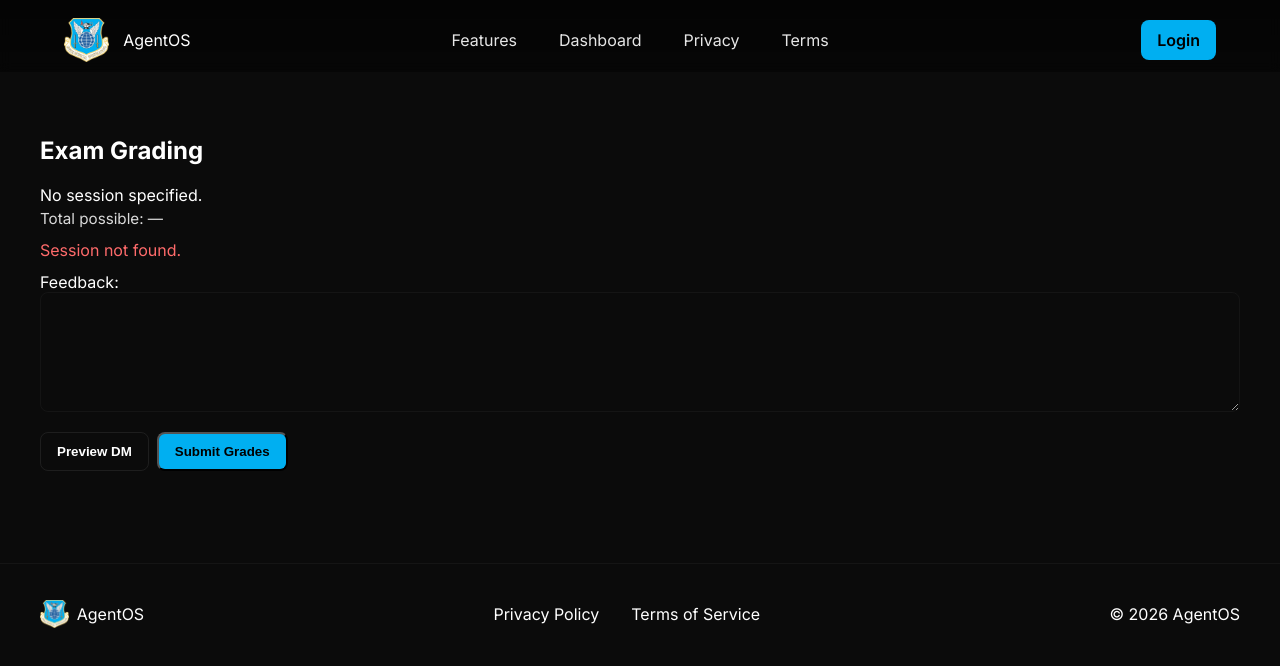
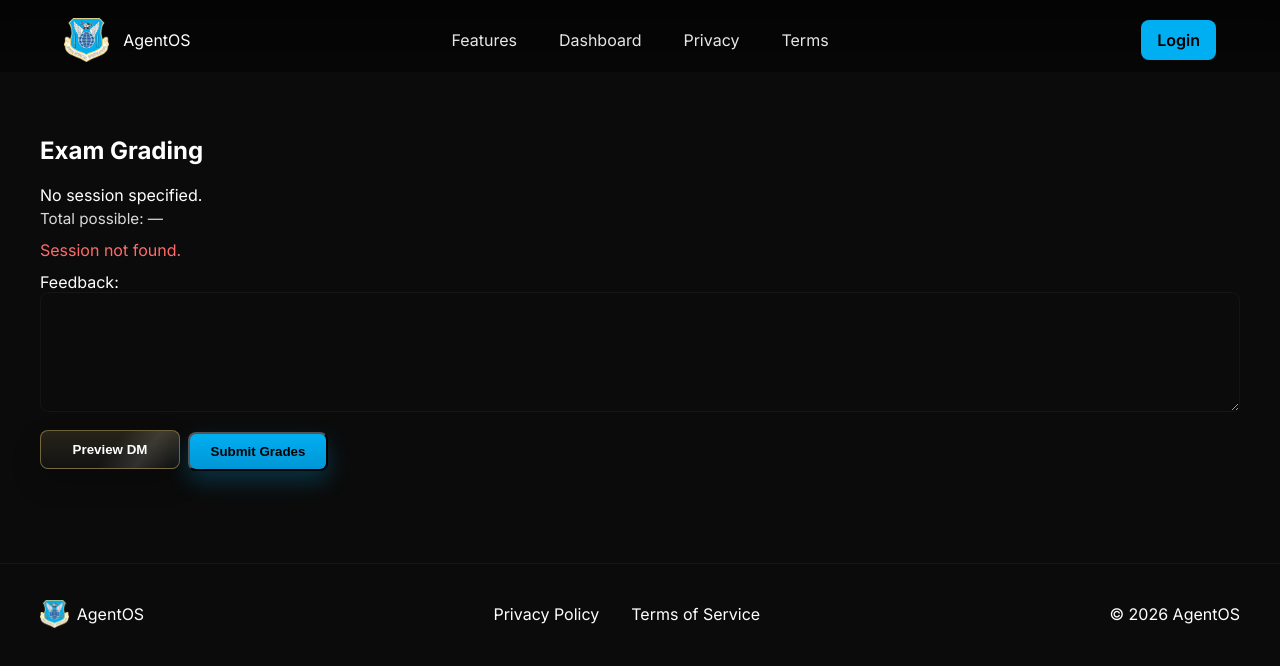
Before and after one commit to legobeerus/legobeerus.github.io, a plain HTML site: page grade.html in a window 1280 px wide. Both pictures are taken after a click on the button "Preview DM". Drawn offline with Linux system fonts and the light colour scheme; no server answers.

Commit message:
Visual changes pt2

```diff
--- a/scripts/exams.js
+++ b/scripts/exams.js
@@ -100,7 +100,7 @@
     statusMsg.textContent = 'Checking login...'
     const user = await ensureAuth()
     if(!user) return
-    statusMsg.textContent = `Signed in as ${user.username}#${user.discriminator}`
+    statusMsg.textContent = `Signed in as ${user.username}#${user.discriminator}. Active reviews ready.`
 
     try{
       const resp = await fetch(`${AUTH_SERVER}/api/exams`, { credentials: 'include' })
@@ -118,7 +118,6 @@
 
       renderList(phase1List, mergeUniqueLists([phase1Items]))
       renderList(phase4List, mergeUniqueLists([phase4Items]))
-      statusMsg.textContent = `Loaded ${items.length} exams. Showing ${phase1Items.length} active review(s) in Phase 1 and ${phase4Items.length} in Phase 4.`
     }catch(e){ console.error(e); statusMsg.textContent='Failed to load exams' }
   }
 
--- a/scripts/grade.js
+++ b/scripts/grade.js
@@ -11,6 +11,7 @@
   const previewArea = byId('previewArea')
   const previewText = byId('previewText')
   const resultEl = byId('result')
+  const submitBtn = form.querySelector('[type=submit]')
   let currentUser = null
 
   sessionLabel.textContent = sessionId ? `Session: ${sessionId}` : 'No session specified.'
@@ -113,7 +114,6 @@
   function escapeHtml(s){ return (s||'').replace(/[&<>"]/g, c=>({"&":"&amp;","<":"&lt;",">":"&gt;","\"":"&quot;"})[c]) }
   function setFormControlsEnabled(enabled){
     previewBtn.disabled = !enabled
-    const submitBtn = form.querySelector('[type=submit]')
     if(submitBtn){
       submitBtn.disabled = !enabled
       if(enabled){
@@ -186,16 +186,22 @@
     const feedback = byId('feedback').value || ''
     try{
       setFormControlsEnabled(false)
+      form.classList.add('is-submitting')
+      if(submitBtn) submitBtn.textContent = 'Submitting...'
       const resp = await fetch(`${AUTH_SERVER}/api/exams/${encodeURIComponent(sessionId)}/grade`,{
         method:'POST',headers:{'Content-Type':'application/json'},body:JSON.stringify({scores, feedback}), credentials: 'include'
       })
       const text = await resp.text()
       let data
       try{ data = JSON.parse(text) }catch(_){ data = { error: text } }
-      if(!resp.ok){ resultEl.textContent = `Error: ${data.message || data.error || resp.status}`; setFormControlsEnabled(true); return }
+      if(!resp.ok){ resultEl.textContent = `Error: ${data.message || data.error || resp.status}`; setFormControlsEnabled(true); form.classList.remove('is-submitting'); if(submitBtn) submitBtn.textContent = 'Submit Grades'; return }
       resultEl.textContent = 'Submitted successfully.'
       setFormControlsEnabled(false)
     }catch(e){ console.error(e); resultEl.textContent='Submission failed'; setFormControlsEnabled(true) }
+    finally{
+      form.classList.remove('is-submitting')
+      if(submitBtn && submitBtn.textContent === 'Submitting...') submitBtn.textContent = 'Submit Grades'
+    }
   })
 
   fetchCurrentUser()
--- a/styles.css
+++ b/styles.css
@@ -229,6 +229,49 @@ a:hover,a:focus,a:active{color:var(--accent);text-decoration:none}
 }
 .grading input[type=number].score-over-max:focus{box-shadow:0 0 0 3px rgba(234,76,76,0.24), 0 0 22px rgba(234,76,76,0.24)}
 .grading .actions{margin-top:16px;display:flex;gap:8px}
+.grading .actions .btn{
+  position:relative;
+  overflow:hidden;
+  min-width:140px;
+  transition:transform .18s ease, box-shadow .18s ease, filter .18s ease, background-color .18s ease, color .18s ease;
+}
+.grading .actions .btn::before{
+  content:'';
+  position:absolute;
+  inset:-40% -20%;
+  background:linear-gradient(120deg, transparent 35%, rgba(255,255,255,0.12) 50%, transparent 65%);
+  transform:translateX(-30%) rotate(8deg);
+  opacity:0;
+  transition:opacity .18s ease, transform .45s ease;
+  pointer-events:none;
+}
+.grading .actions .btn:hover::before,
+.grading .actions .btn:focus::before{opacity:1;transform:translateX(20%) rotate(8deg)}
+.grading .actions .btn:hover,
+.grading .actions .btn:focus{
+  transform:translateY(-2px);
+  box-shadow:0 12px 28px rgba(0,0,0,0.22);
+}
+.grading .actions .btn:active{transform:translateY(0);box-shadow:0 6px 16px rgba(0,0,0,0.18)}
+.grading .actions .btn-primary{
+  background:linear-gradient(180deg, rgba(0,175,241,1), rgba(0,150,214,1));
+  box-shadow:0 10px 22px rgba(0,175,241,0.24);
+}
+.grading .actions .btn-primary:hover,.grading .actions .btn-primary:focus{
+  filter:brightness(1.05);
+  box-shadow:0 14px 30px rgba(0,175,241,0.34);
+}
+.grading .actions .btn-ghost{
+  border-color:rgba(255,255,255,0.14);
+  background:linear-gradient(180deg, rgba(255,255,255,0.03), rgba(255,255,255,0.015));
+}
+.grading .actions .btn-ghost:hover,.grading .actions .btn-ghost:focus{
+  border-color:rgba(245,215,122,0.4);
+  background:linear-gradient(180deg, rgba(245,215,122,0.12), rgba(255,255,255,0.03));
+}
+.grading .actions .btn.disabled,
+.grading .actions .btn:disabled{opacity:.6;filter:saturate(.8)}
+.grading .actions .btn-primary.is-submitting{letter-spacing:.02em}
 .grading .notice{color:#ff6b6b;margin:8px 0}
 .grading #previewArea pre{background:rgba(255,255,255,0.03);padding:12px;border-radius:8px;color:var(--fg)}
 .grading #questions{margin-top:12px}
```
Also changed, not shown: index.html (+1 -2 lines).
